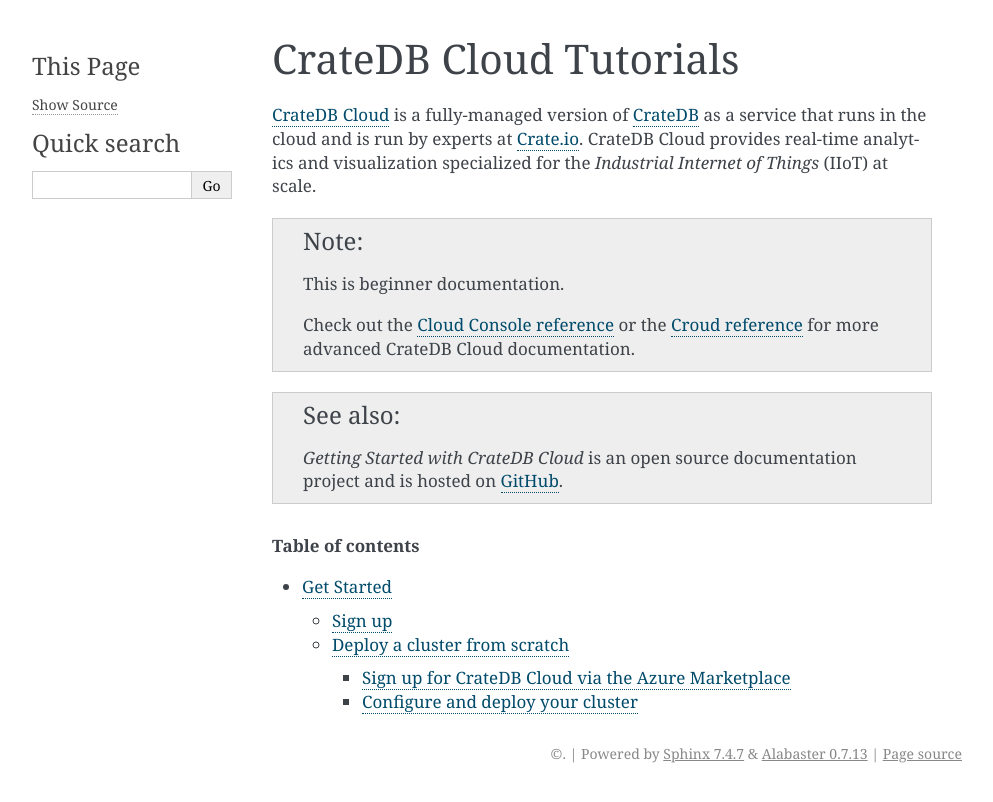
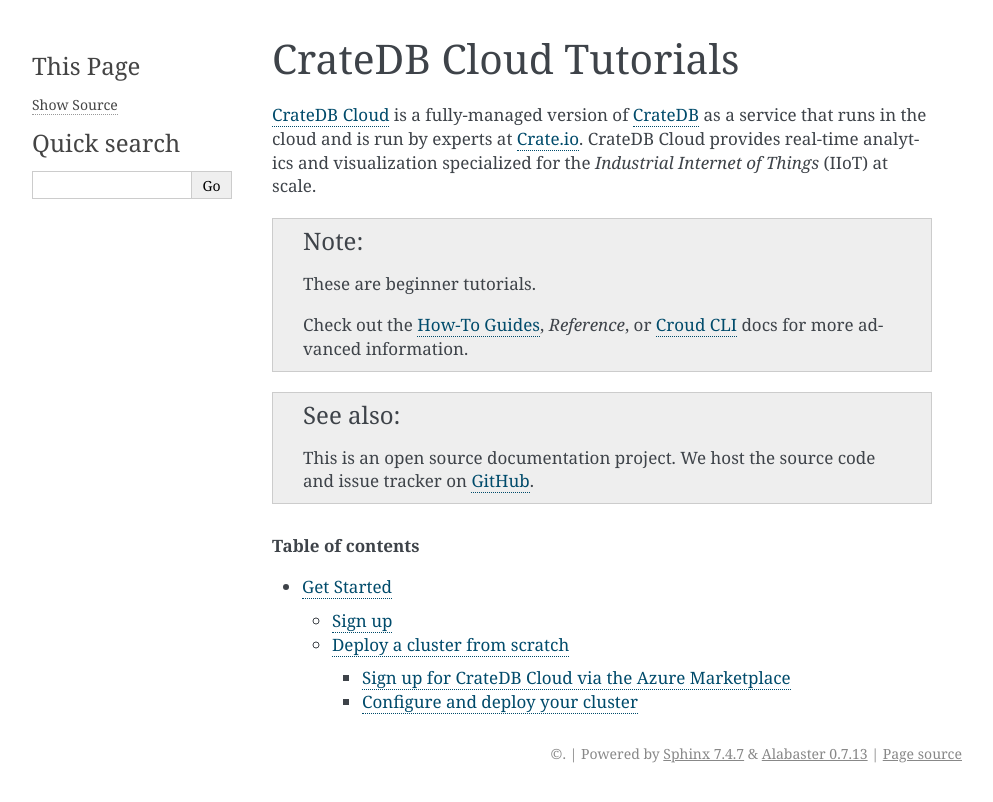
Before and after one commit to crate/cloud-tutorials, a Sphinx documentation site: the page built from docs/index.rst, in a window 1280 px wide. Shown: the top 802 px of the page, without its empty margins (148-1141 px from the left). Built offline with Sphinx 7.4.7, drawn with Linux system fonts in a browser that asks for light colours.

Commit message:
Rename to CrateDB Cloud Tutorials

```diff
--- a/docs/conf.py
+++ b/docs/conf.py
@@ -1,4 +1,4 @@
-from crate.theme.rtd.conf.cloud_getting_started import *
+from crate.theme.rtd.conf.cloud_tutorials import *
 
 # crate.theme sets html_favicon to favicon.png which causes a warning because
 # it should be a .ico and in addition there is no favicon.png in this project
@@ -11,6 +11,6 @@
 
 master_doc = 'index'
 
-site_url = 'https://crate.io/docs/cloud/getting-started/en/latest/'
+site_url = 'https://crate.io/docs/cloud/tutorials/en/latest/'
 
 extensions = ['sphinx_sitemap']
--- a/docs/index.rst
+++ b/docs/index.rst
@@ -11,15 +11,15 @@
 
 .. NOTE::
 
-    This is beginner documentation.
+    These are beginner tutorials.
 
-    Check out the `Cloud Console reference`_ or the `Croud reference`_ for more
-    advanced CrateDB Cloud documentation.
+    Check out the `How-To Guides`_, `Reference`, or `Croud CLI`_ docs for more
+    advanced information.
 
 .. SEEALSO::
 
-    *Getting Started with CrateDB Cloud* is an open source documentation
-    project and is hosted on `GitHub`_.
+    This is an open source documentation project. We host the source code and
+    issue tracker on `GitHub`_.
 
 
 .. rubric:: Table of contents
@@ -31,9 +31,10 @@
     getting-started/index
 
 
-.. _Cloud Console reference: https://crate.io/docs/cloud/console/en/latest/#overview-screen
-.. _Croud reference: https://crate.io/docs/cloud/cli/en/latest/
-.. _GitHub: https://github.com/crate/cloud-getting-started
-.. _CrateDB: https://crate.io/products/cratedb/
 .. _Crate.io: https://crate.io/
 .. _CrateDB Cloud: https://crate.io/products/cratedb-cloud/
+.. _CrateDB: https://crate.io/products/cratedb/
+.. _Croud CLI: https://crate.io/docs/cloud/cli/en/latest/
+.. _GitHub: https://github.com/crate/cloud-tutorials
+.. _How-To Guides: https://crate.io/docs/cloud/howtos/en/latest/
+.. _Reference: https://crate.io/docs/cloud/reference/en/latest/
```
Also changed, not shown: README.rst (+5 -5 lines).
